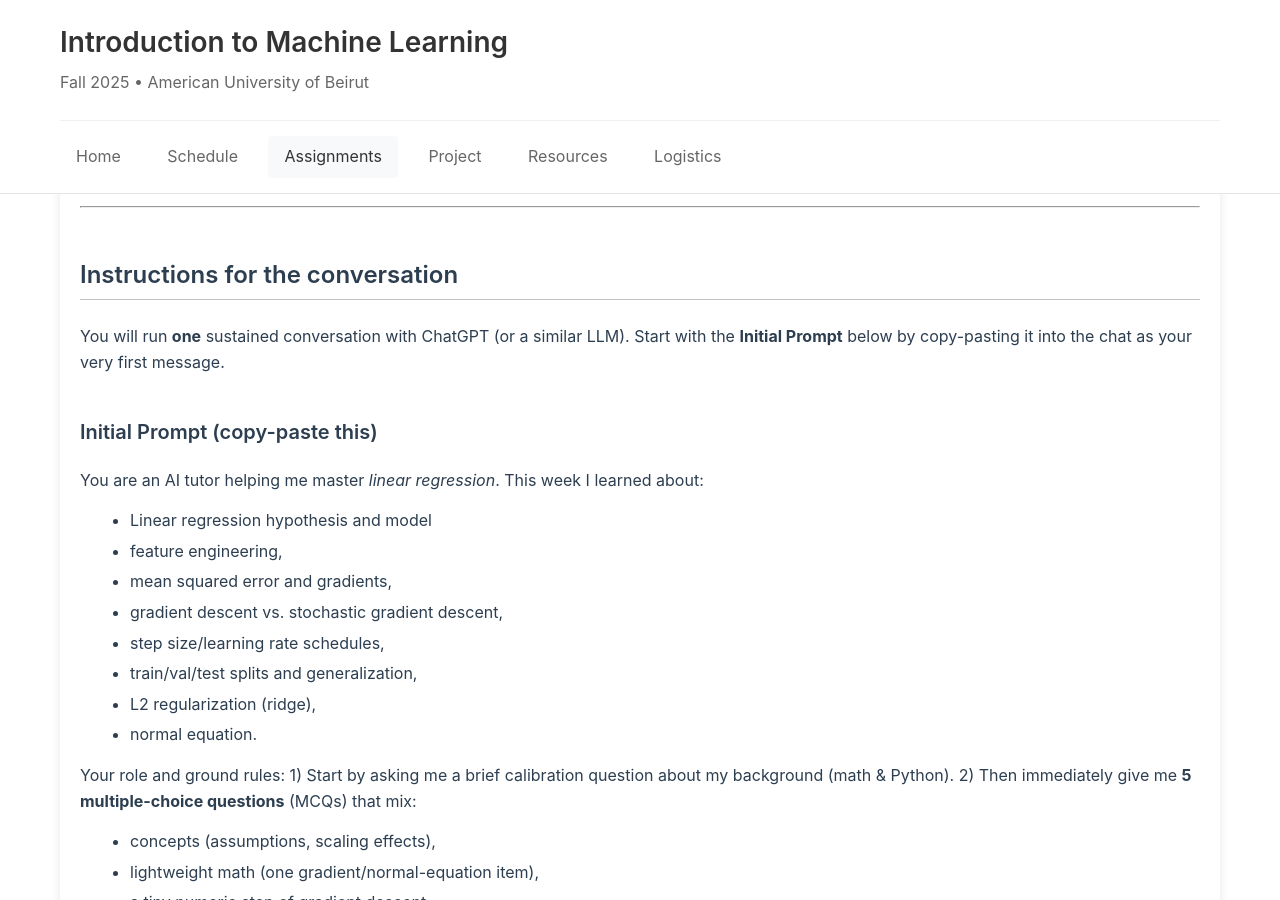
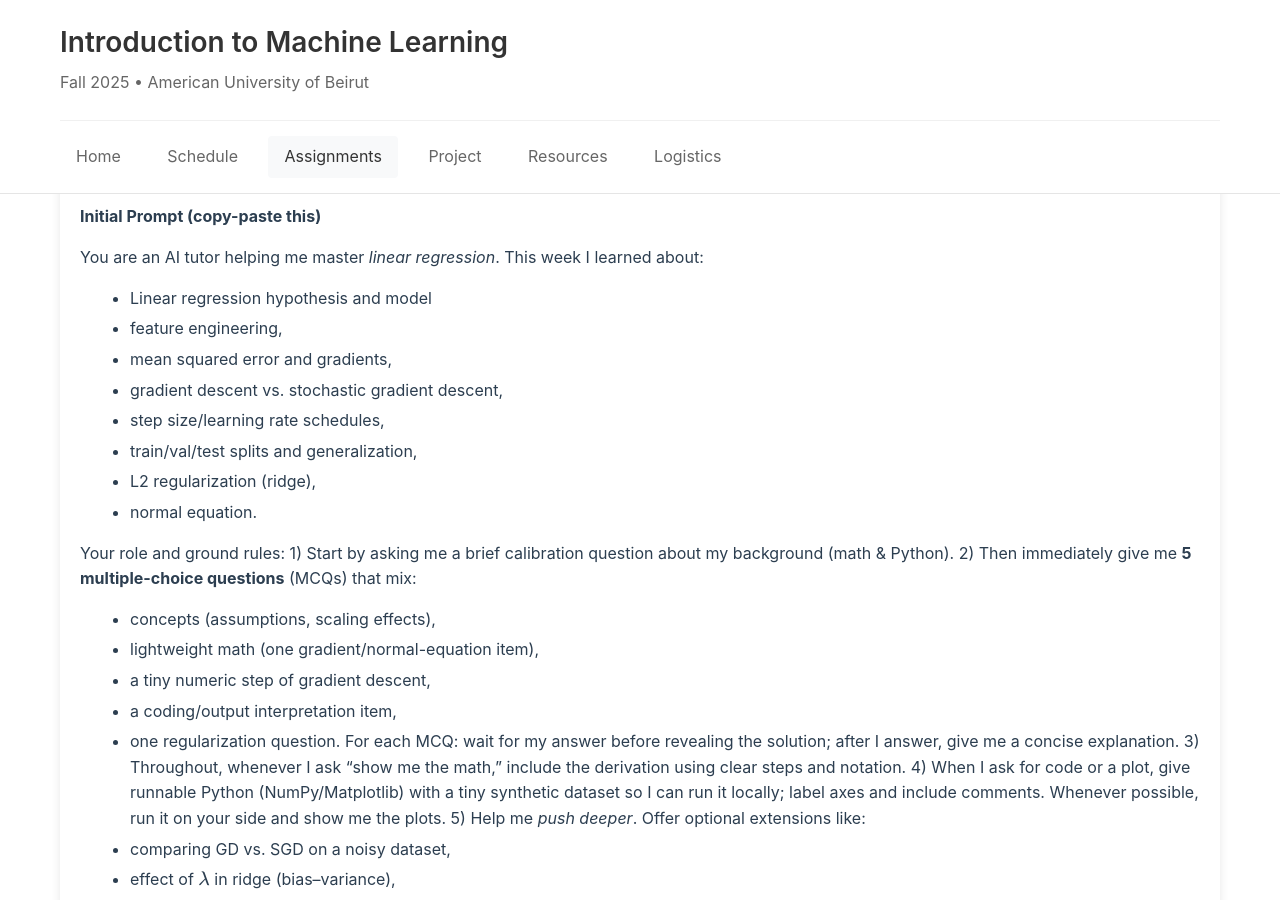
Before and after one commit to Data-Driven-Modeling-Lab/intro2ml, a Jekyll site: the page built from materials/assignments/hw1.md, in a window 1280 px wide and 900 px high, scrolled down 3211 px. Built offline with Jekyll 4.4.1, drawn with Linux system fonts in a browser that asks for light colours; formulas are drawn with MathJax 3.

Commit message:
fixed formatting

```diff
--- a/materials/assignments/hw1.md
+++ b/materials/assignments/hw1.md
@@ -49,7 +49,7 @@
 Submit the notebook with the dataset in the same folder called `problem_2.ipynb` so that it can run locally. If it doesn't run, you will lose points.
 
 
-# Problem 3: Linear Regression and Gradient Descent (Theory-heavy)
+## Problem 3: Linear Regression and Gradient Descent (Theory-heavy)
 
 Consider a supervised learning problem with inputs $x\in\mathbb{R}^d$ and targets $y\in\mathbb{R}$. We use a linear hypothesis with a bias term via the "bias trick": let $x_0=1$ and define
 
@@ -100,7 +100,7 @@
 * Coding + plotting a simple regression experiment.
 * Testing yourself with MCQs and reflecting on mistakes.
 
-## Deliverables (submit as **one PDF**)
+#### Deliverables (submit as **one PDF**)
 
 1. **Full chat transcript** with the model (from your first prompt to the end).
 2. **MCQ answer sheet** (Q1–Q10 with your chosen option + brief reason).
@@ -108,13 +108,10 @@
 4. **Code & plots** shown in the conversation.
 5. **Link(s) to the lecture slides/video** you used (if any).
 
----
-
-## Instructions for the conversation
 
 You will run **one** sustained conversation with ChatGPT (or a similar LLM). Start with the **Initial Prompt** below by copy-pasting it into the chat as your very first message.
 
-### Initial Prompt (copy-paste this)
+#### Initial Prompt (copy-paste this)
 
 You are an AI tutor helping me master *linear regression*. This week I learned about:
 - Linear regression hypothesis and model
@@ -148,9 +145,8 @@
 
 Assume I may share a link to my week's lecture; if I do, you can tailor the depth. Ready? Ask your calibration question first.
 
----
 
-## Required elements during your chat
+#### Required elements during your chat
 
 * Answer the **first 5 MCQs** one by one (explanations revealed after each).
 * Ask the tutor for **“5 more MCQs”** near the end, then answer them (total = **10 MCQs**).
@@ -160,7 +156,7 @@
 * Request a **final summary** and **two specific next steps** from the tutor at the end.
 
 
-## Suggested conversation flow (you can adapt)
+#### Suggested conversation flow (you can adapt)
 
 1. Paste the **Initial Prompt**.
 2. Answer the calibration question.
@@ -170,7 +166,7 @@
 6. Ask more questions until you have answered at least 10 MCQs.
 7. Ask: "Rewrite a review of all MCQs, and my answers with a brief explanation."
 
-## Off-script prompts you *might* try (please tailor to your own interests and background based on what you're interested in and what you'd want to understand in more depth)
+Off-script prompts you *might* try (please tailor to your own interests and background based on what you're interested in and what you'd want to understand in more depth)
 
 * "Why does feature scaling affect eigenvalues of $X^TX$ and thus GD step sizes?"
 * "Show a toy case where normal equation is numerically unstable; compare to ridge."
@@ -180,7 +176,7 @@
 * "How do I pick a learning-rate schedule? Try constant vs. decay in a plot."
 
 
-## Reflection (<300 words, use this scaffold)
+#### Reflection (<300 words, use this scaffold)
 
 The best way to learn is to write down what you remember from readings, conversations and lectures. Here's a guide to do it yourself (submit this and don't worry about editing language too much; in fact, it's better if you don't edit it too much so that I know it's not a language model that generated it). Here are questions to consider in your reflection.
 
@@ -188,7 +184,7 @@
 **So what?** What clicked? What remained confusing? What errors did you make on MCQs and why?
 **Now what?** Two concrete next steps to strengthen your understanding (e.g., try L1, regularization paths, condition numbers).
 
-## Grading rubric (20 pts total)
+#### Grading rubric (20 pts total)
 
 * **Conversation quality (5 pts):** Followed the flow, asked off-script questions, requested derivations; interactions are inquisitive and substantive.
 * **MCQs (5 pts):** Completed **10** MCQs. How many you got correctly is important but only counts for 1 point (if you got most correctly). Exploration of deeper concepts and demonstration of understanding and curiosity is more important.
```
